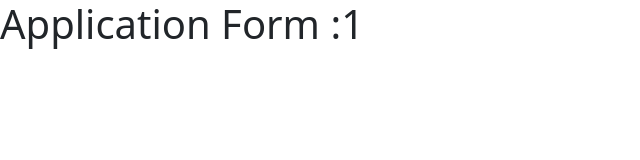
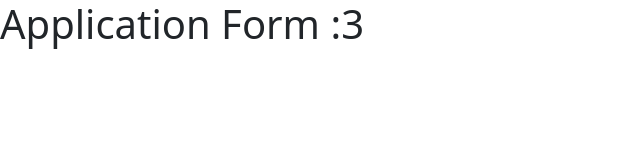
Before and after one commit to rahullokhande123/React_codes, a React (Vite) app: page / in a window 1280 px wide. Shown: the top 160 px of the page, without its empty margins (0-640 px from the left). Built offline with nearby package versions, Linux system fonts and the light colour scheme.

Commit message:
Hook_useEffect

```diff
--- a/src/App.jsx
+++ b/src/App.jsx
@@ -6,10 +6,10 @@ const App=()=>{
   const [cnt,setCnt]=useState(0);
 
   useEffect(()=>{
-
+    setTimeout(()=>{
       setCnt(cnt+1);
-
-  },[]);
+    },2000);
+  });
    return(
     <>
       <h1>Application Form :{cnt} </h1>
```
